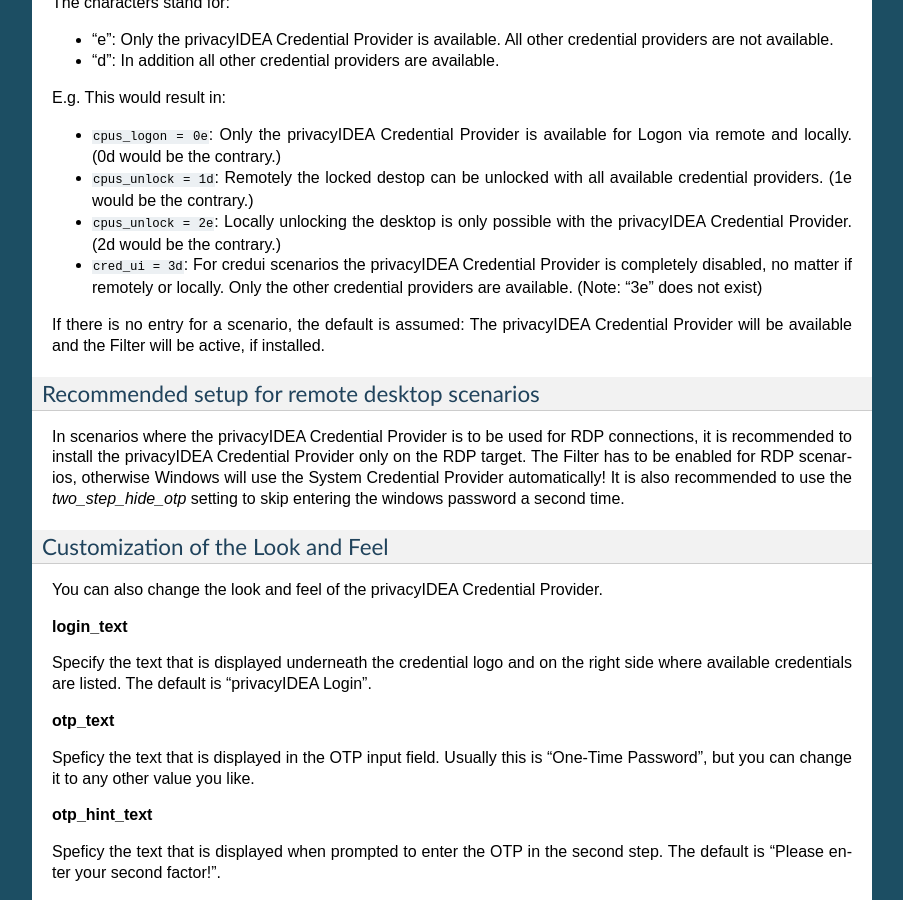
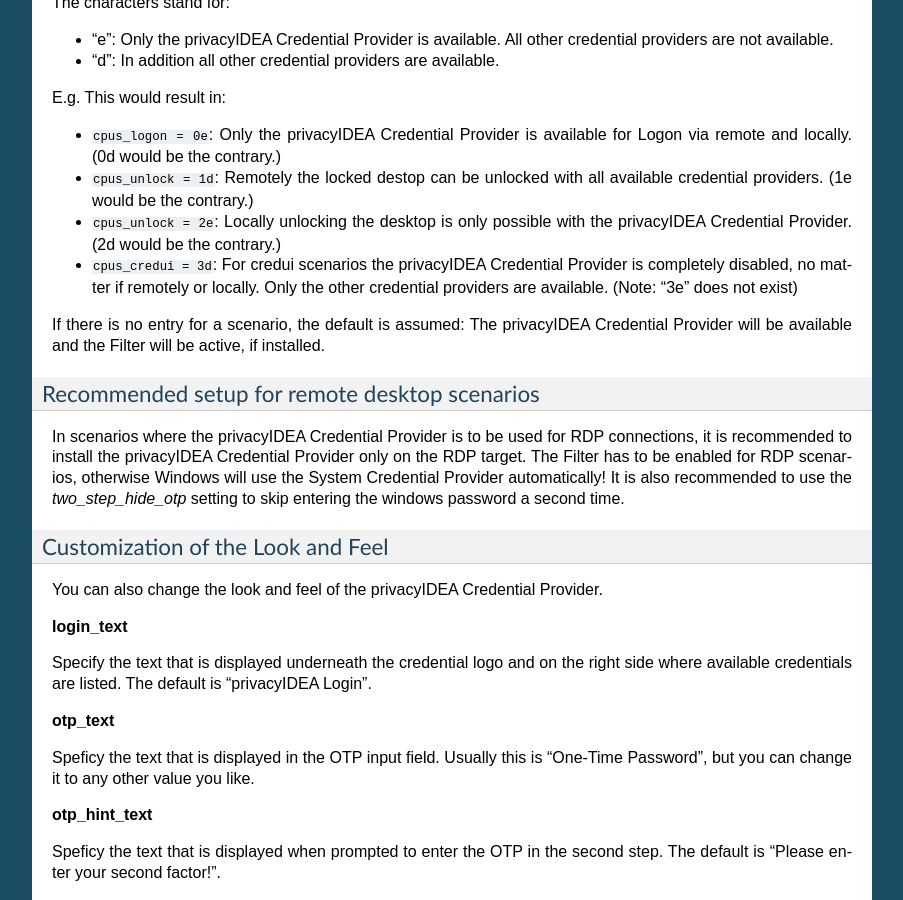
Before and after one commit to privacyidea/privacyidea-credential-provider, a Sphinx documentation site: the page built from doc/configuration.rst, in a window 1280 px wide and 900 px high, scrolled down 2065 px. Shown: the whole window, without its empty margins (198-1101 px from the left). Built offline with Sphinx 7.4.7, drawn with Linux system fonts in a browser that asks for light colours.

Commit message:
Fix tpyo

```diff
--- a/doc/configuration.rst
+++ b/doc/configuration.rst
@@ -120,7 +120,7 @@
   available credential providers. (1e would be the contrary.)
 * ``cpus_unlock = 2e``: Locally unlocking the desktop is only possible with the
   privacyIDEA Credential Provider. (2d would be the contrary.)
-* ``cred_ui = 3d``: For credui scenarios the privacyIDEA Credential Provider
+* ``cpus_credui = 3d``: For credui scenarios the privacyIDEA Credential Provider
   is completely disabled, no matter if remotely or locally. Only the other
   credential providers are available.
   (Note: "3e" does not exist)
```
